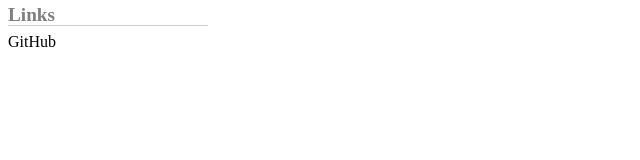
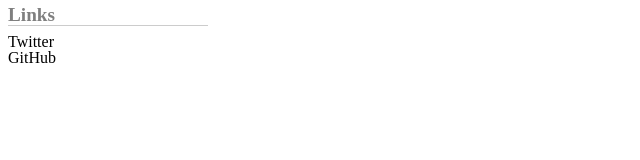
Before and after one commit to kusabashira/kusabashira.github.io, a plain HTML site: page index.html in a window 1280 px wide. Shown: the full height of the page, 0-640 px from the left. Drawn offline with Linux system fonts and the light colour scheme.

Commit message:
Add a link to Twitter

```diff
--- a/index.html
+++ b/index.html
@@ -11,6 +11,7 @@
   <section class="section">
     <h1 class="title">Links</h1>
     <ul class="links">
+      <li class="link"><a href="https://twitter.com/nil_two">Twitter</a></li>
       <li class="link"><a href="https://github.com/kusabashira">GitHub</a></li>
     </ul>
   </section>
```
